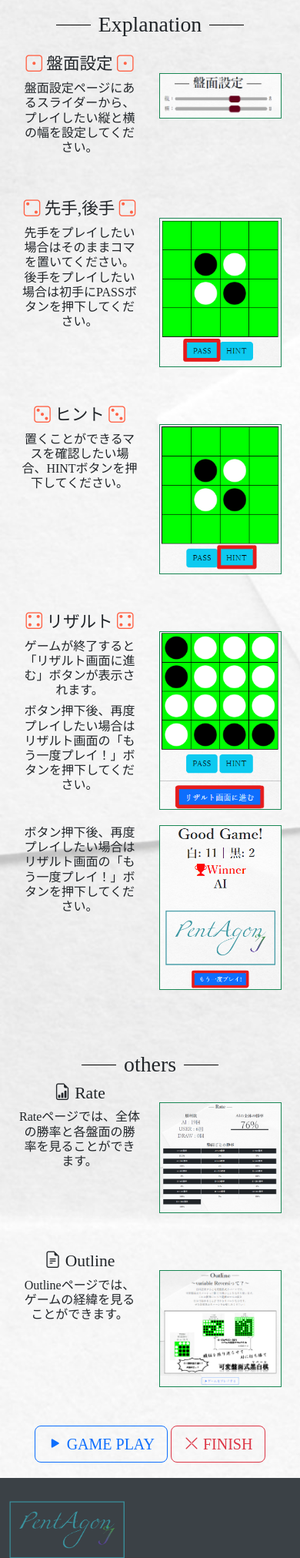
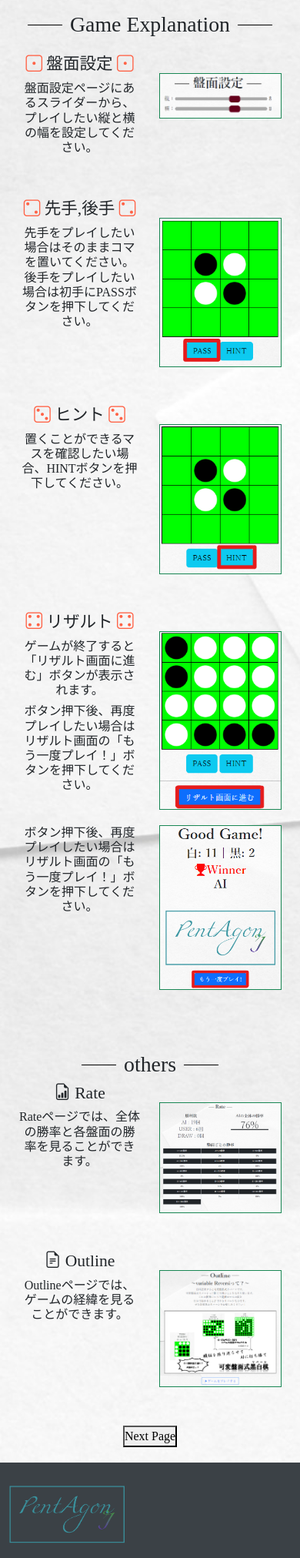
Before and after one commit to overclockbrain/DjangoSIteProgram, a Django app: page / in a window 390 px wide. Shown: the part 86-2110 px from the top of the page at 77% size. Run offline with Django 4.2, Linux system fonts and the light colour scheme; some libraries are stand-ins or nearby versions.

Commit message:
Add files via upload

```diff
--- a/reversisite/mainsite/templates/mainsite/gamePage.html
+++ b/reversisite/mainsite/templates/mainsite/gamePage.html
@@ -88,9 +88,9 @@
         </div>
         <div id="playground"></div>
         <div class="action">
-            <input class="btn btn-info" type="button" id="pass" value="PASS" onclick="board.pass()">
-            <input class="btn btn-info" type="button" id="hint" value="HINT" onclick="board.search()">
-            <hr><input class="btn btn-primary" type="submit" value="リザルト画面に進む" id="to_result_page">
+            <input class="btn btn-info btn-lg" type="button" style="width: 35%;" id="pass" value="PASS" onclick="board.pass()">
+            <input class="btn btn-info btn-lg" type="button" style="width: 35%;" id="hint" value="HINT" onclick="board.search()">
+            <hr><input class="btn btn-primary" type="submit" style="width: 60%;" value="リザルト画面に進む" id="to_result_page">
         </div>
     </div>
 
--- a/reversisite/mainsite/templates/mainsite/topPage.html
+++ b/reversisite/mainsite/templates/mainsite/topPage.html
@@ -7,7 +7,7 @@
 <!--11/08真ん中に寄せた(K.Y)-->
 <!--  ゲーム説明  -->
 <div style="margin: 0px 0px 15px;"></div>
-<h1 class="headline">Explanation</h1>
+<h1 class="headline">Game Explanation</h1>
 <div style="margin: 0px 0px 15px;"></div>
 
 <div class="container">
@@ -108,8 +108,7 @@
 <!------------------------------------------------------>
 
 <div>
-    <button class="btn btn-outline-primary bi bi-play-fill btn-lg col-md-4 col-sm-6 col-xs-12" id="goGame" onclick="location.href='{% url 'acceptedTopPage' %}'"> GAME PLAY</button>
-    <button class="btn btn-outline-danger bi bi-x-lg btn-lg col-md-4 col-sm-6 col-xs-12" onclick="location.href='https://google.com'"> FINISH</button>
+    <button class="nextbutton" id="goGame" onclick="location.href='{% url 'acceptedTopPage' %}'"> Next Page</button>
 </div>
 <div style="margin: 0px 0px 20px;"></div>
 
```
